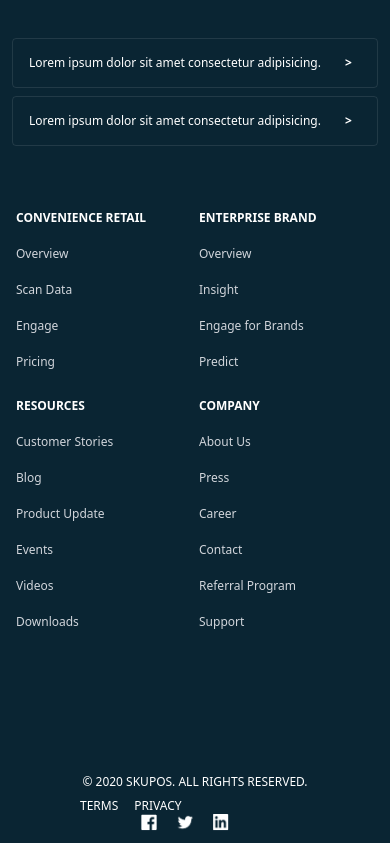
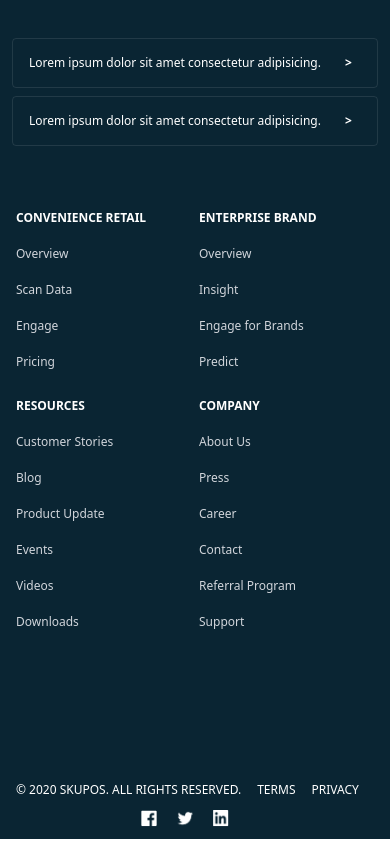
Before and after one commit to Lezette/skupos, a React (Create React App) app: page / in a window 390 px wide. Shown: the part 10750-11593 px from the top of the page. Built offline with nearby package versions, Linux system fonts and the light colour scheme.

Commit message:
fixed footer issue

```diff
--- a/src/components/UI/Footer.jsx
+++ b/src/components/UI/Footer.jsx
@@ -70,9 +70,9 @@ const Footer = () => {
             </div>
           </section>
           <section className="text-xs font-medium flex sm:flex-row flex-col justify-between py-3 sm:pl-12">
-          <div>
-              <p className="sm:mr-8 sm:inline-block text-center sm:text-left">&copy; {year} SKUPOS. ALL RIGHTS RESERVED.</p>
-              <p className="inline-block mr-4 mx-20 sm:mx-0 mt-2 sm:mt-0">TERMS</p>
+          <div className="mb-3 sm:mb-0">
+              <p className="sm:mr-8 inline-block text-center sm:text-left ml-4 sm:ml-0">&copy; {year} SKUPOS. ALL RIGHTS RESERVED.</p>
+              <p className="inline-block mx-4 sm:mr-4 mt-2 sm:mt-0">TERMS</p>
               <p className="inline-block mt-2 sm:mt-0">PRIVACY</p>
           </div>
           <div className="flex sm:justify-end justify-center">
```
Also changed, not shown: 1 other file (tests, documents, lock files or other folders).
